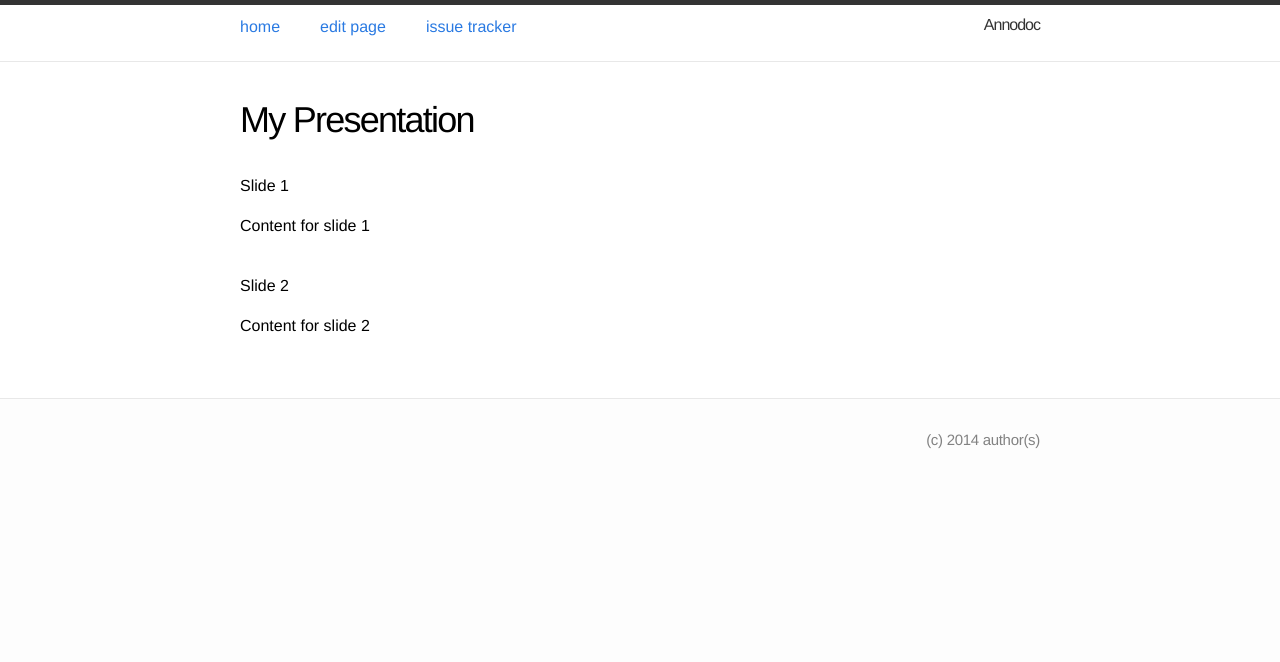
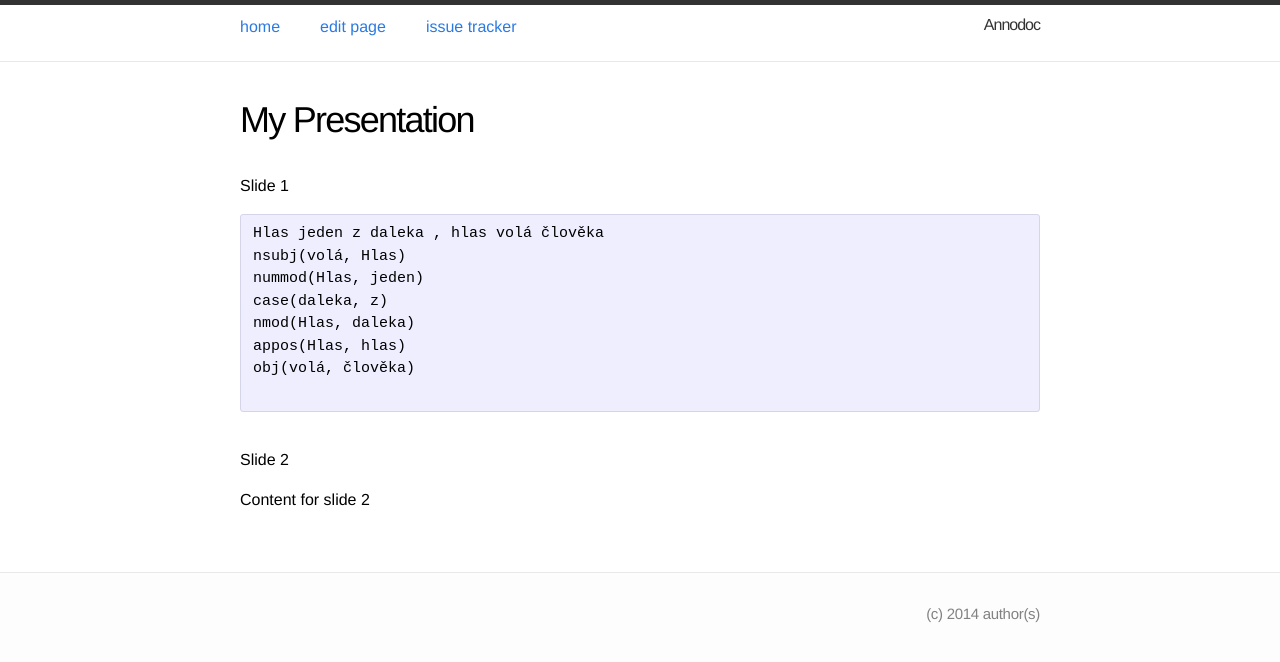
Before and after one commit to cinkova/cinkova.github.io, a Jekyll site: the page built from presentationtest.md, in a window 1280 px wide. Shown: the top 662 px of the page. Built offline with Jekyll 4.4.1, drawn with Linux system fonts in a browser that asks for light colours.

Commit message:
Update presentationtest.md sdparse in presentationtest

```diff
--- a/presentationtest.md
+++ b/presentationtest.md
@@ -5,7 +5,16 @@ title: 'My Presentation'
 
 # Slide 1
 
-Content for slide 1
+~~~ sdparse
+Hlas jeden z daleka , hlas volá člověka
+nsubj(volá, Hlas)
+nummod(Hlas, jeden)
+case(daleka, z)
+nmod(Hlas, daleka)
+appos(Hlas, hlas)
+obj(volá, člověka)
+
+~~~
 
 # Slide 2
 
```
